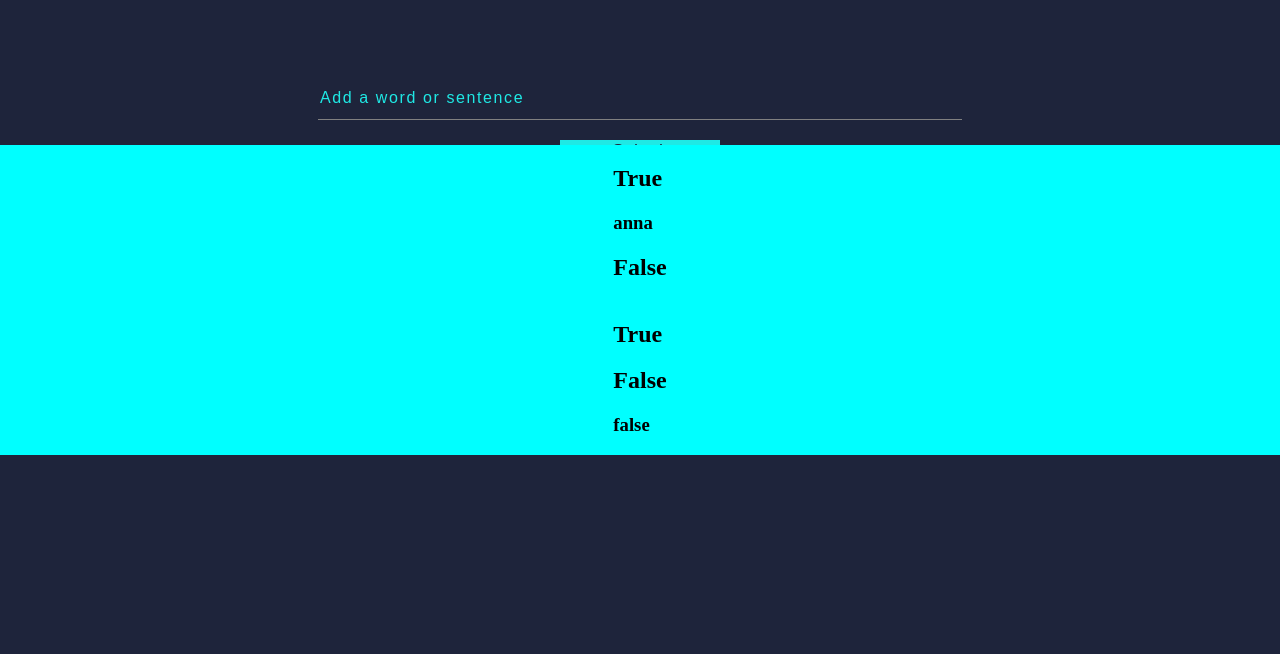
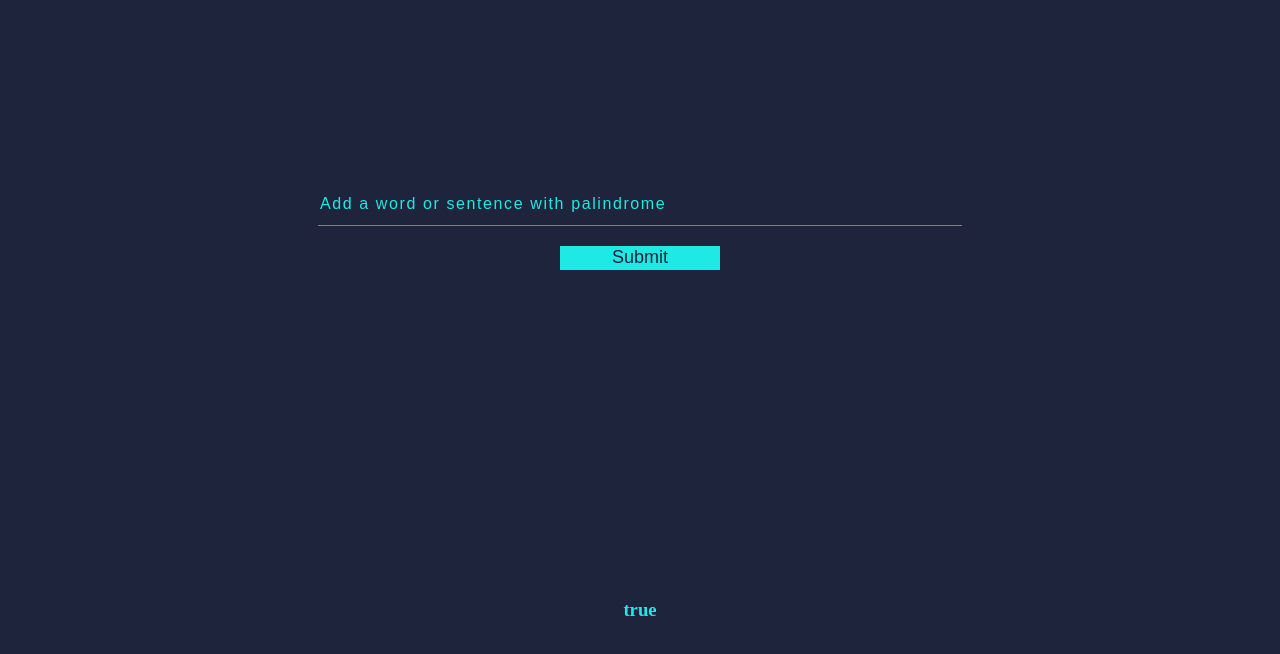
Before and after one commit to bahhtee17/isPalindrome, a React (Create React App) app in the folder is-valid-palindrome/: page / in a window 1280 px wide. Shown: the top 654 px of the page. Built offline with nearby package versions, Linux system fonts and the light colour scheme.

Commit message:
added style

```diff
--- a/is-valid-palindrome/src/components/Input.js
+++ b/is-valid-palindrome/src/components/Input.js
@@ -10,6 +10,7 @@ const Input = () => {
     const dispatch = useDispatch()
     const trueValue = useSelector(state => state.trueValue.trueValue)
     const falseValue = useSelector(state => state.falseValue.falseValue)
+
     const [value, setValue] = useState("")
 
 
@@ -30,13 +31,14 @@ const Input = () => {
 
 
     const addItemsHandler = () => {
-        for (let i = 0; i <= value.length; i += 1) {
+        for (let i = 0; i < value.length; i += 1) {
             if (value[i] !== value[value.length - 1 - i]) {
-                return dispatch({ type: "ADD_FALSE_ITEM", payload: value })
+                //return dispatch({ type: "ADD_FALSE_ITEM", payload: value })
+                return false
             }
         }
 
-        dispatch({ type: "ADD_TRUE_ITEM", payload: value })
+        return dispatch({ type: "ADD_TRUE_ITEM", payload: value })
 
     }
 
@@ -48,14 +50,18 @@ const Input = () => {
 
 
     return (
-        <div>
+        <div className={classes.container}>
             <form onSubmit={submitHandler} className={classes.container}>
-                <input onChange={onChangeHandler} className={classes.input} type="text" placeholder='Add a word or sentence' />
+                <input value={value} onChange={onChangeHandler} className={classes.input} type="text" placeholder='Add a word or sentence with palindrome' />
                 <button type='submit' className={classes.submit}>Submit</button>
             </form>
-            <div className={classes.container}>
-                {trueValue.map((tvalue, i) => { return <Item exTrue={tvalue} id={i} /> })}
-                {falseValue.map((fvalue, i) => { return <Item exFalse={fvalue} id={i} /> })}
+            <div className={classes.container2}>
+
+                <div style={{ color: "#1fe9e5" }}>
+                    {trueValue.map((tvalue, i) => { return <Item exTrue={tvalue} id={i} /> })}
+                </div>
+
+
             </div>
 
         </div>
--- a/is-valid-palindrome/src/components/Input.module.css
+++ b/is-valid-palindrome/src/components/Input.module.css
@@ -47,7 +47,14 @@ color:#1fe9e5
     display: flex;
     align-items: center;
     justify-content: center;
-    margin-top: 60px;
+height: 50vw;
+flex-direction: column;
     width: 100%;
+margin-bottom: 10%;
+}
 
+.container2{
+display: flex;
+align-items: center;
+justify-content: center;
 }
--- a/is-valid-palindrome/src/components/Item.js
+++ b/is-valid-palindrome/src/components/Item.js
@@ -3,14 +3,11 @@ import classes from "./Item.module.css"
 const Item = (props) => {
     return (
         <div className={classes.container}>
-            <div>
-                <h2>True</h2>
-                <h3>{props.exTrue}</h3>
 
-                <h2>False</h2>
-                <h3>{props.exFalse}</h3>
-            </div>
+            <div><h3>{props.exTrue}</h3></div>
 
+
+            <div><h3>{props.exFalse}</h3></div>
         </div>
     )
 }
--- a/is-valid-palindrome/src/components/Item.module.css
+++ b/is-valid-palindrome/src/components/Item.module.css
@@ -1,11 +1,4 @@
-.container{
-    display: flex;
-    justify-content: center;
-    align-items: center;
-    width: 100%;
-    background-color: aqua;
-}
 
 .container.div{
-    flex-direction: column;
+    display: inline-blockss;
 }
--- a/is-valid-palindrome/src/store/reducers/addFalseReducer.js
+++ b/is-valid-palindrome/src/store/reducers/addFalseReducer.js
@@ -1,5 +1,6 @@
 const defaultValue = {
-    falseValue: ["false"]
+    falseValue: ["false"],
+    id: Math.random()
 }
 
 
--- a/is-valid-palindrome/src/store/reducers/addTrueReducer.js
+++ b/is-valid-palindrome/src/store/reducers/addTrueReducer.js
@@ -1,5 +1,6 @@
 const defaultValue = {
-    trueValue: ["anna"]
+    trueValue: ["true"],
+    id: Math.random()
 }
 
 
```
